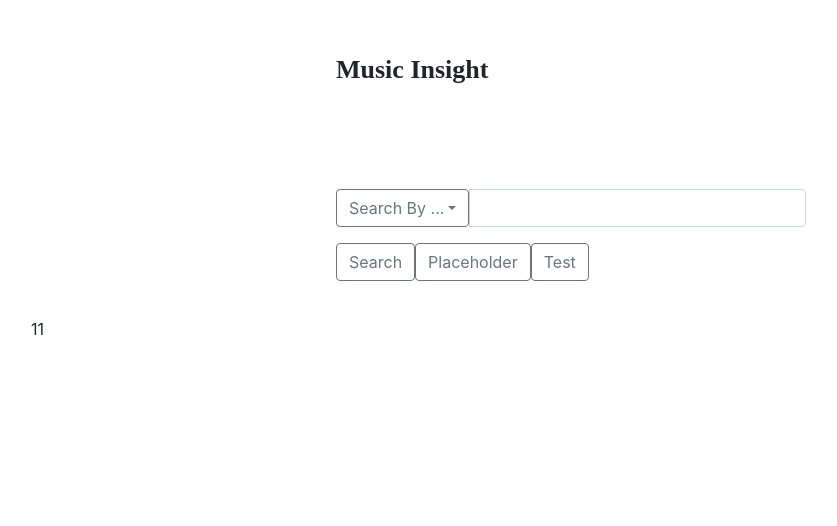
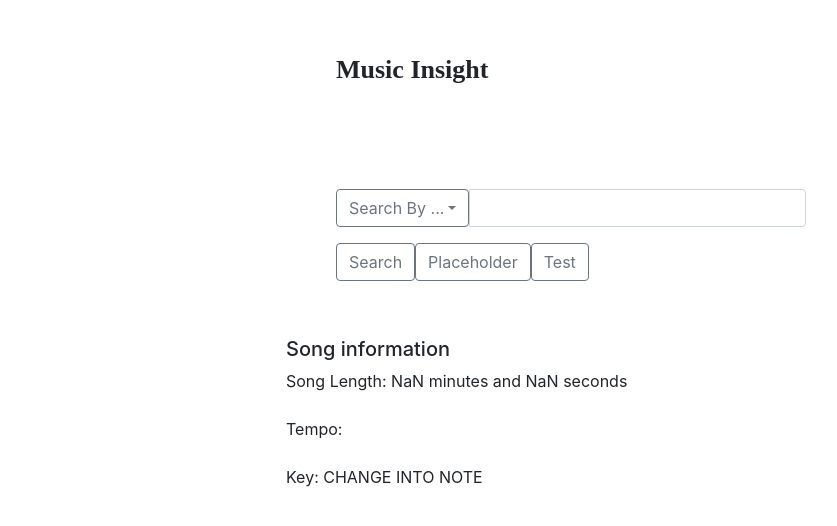
Before and after one commit to gkdlswm5/Music-Insight, a React (Create React App) app in the folder client/: page / in a window 1280 px wide. Shown: the part 150-676 px from the top of the page, without its empty margins (69-906 px from the left). Built offline with nearby package versions, Linux system fonts and the light colour scheme.

Commit message:
info section improved

```diff
--- a/client/public/index.html
+++ b/client/public/index.html
@@ -30,6 +30,9 @@
   integrity="sha384-9aIt2nRpC12Uk9gS9baDl411NQApFmC26EwAOH8WgZl5MYYxFfc+NcPb1dKGj7Sk"
   crossorigin="anonymous"
 />
+<!-- DJ3 CDN -->
+<script src="https://d3js.org/d3.v6.min.js"></script>
+
     <title>React App</title>
   </head>
   <body>
--- a/client/src/App.js
+++ b/client/src/App.js
@@ -21,10 +21,10 @@ function App() {
   //DATA
   const [displayData, setDisplayData] = useState([]);
   const [musicData, setMusicData] = useState([]);
+  const [segments, setSegments] = useState([]);
   const [bars, setBars] = useState([]);
   const [beats, setBeats] = useState([]);
   const [sections, setSections] = useState([]);
-  const [segments, setSegments] = useState([]);
   const [track, setTrack] = useState([]);
 
   //sets searchinput value as the hook
@@ -49,11 +49,12 @@ function App() {
   const placeholder = () => {
     API.token().then(() => {
       API.songAnalysis("42nkVBjWYVhiijbof5zySm").then((data) => {
-        // console.log(data)
-        console.log(data);
+        // console.log(data);
+        // console.log(data.data.body.segments);
         setTrack(data.data.body.track);
         setMusicData(data);
-        // console.log(data.data.body.track);
+        setSegments(data.data.body.segments);
+        setSections(data.data.body.sections);
       });
     });
     console.log("Analysis path");
@@ -63,9 +64,8 @@ function App() {
     API.token().then((data) => {
       console.log(data);
       API.test().then((data) => {
-        console.log(data);
+        // console.log(data);
         let cleansedData = data.data.body.items;
-        console.log(cleansedData);
         setDisplayData(cleansedData);
       });
     });
@@ -81,7 +81,12 @@ function App() {
         test={test}
       />
       <Data displayData={displayData} track={track} />
-      <Info musicData={musicData} track={track} />
+      <Info
+        musicData={musicData}
+        track={track}
+        segments={segments}
+        sections={sections}
+      />
     </div>
   );
 }
--- a/client/src/components/Info.js
+++ b/client/src/components/Info.js
@@ -1,10 +1,29 @@
-import React from "react";
+import React, { useState, useEffect } from "react";
 import { Container } from "react-bootstrap";
 
-function Info({ musicData, track }) {
+function Info({ musicData, track, segments, sections }) {
   console.log(musicData);
+  console.log(segments);
+  console.log(sections);
+  console.log(track);
 
-  var bars = [];
+  const toMinute = (time) => {
+    var minutes = Math.floor(time / 60);
+    var seconds = Math.floor(time - minutes * 60);
+
+    return `${minutes} minutes and ${seconds} seconds`;
+  };
+
+  var timeConvert = toMinute(track.duration);
+
+  // console.log(musicData.data.body);
+  // console.log(musicData.data.body.segments);
+
+  segments.forEach((element, index, array) => {
+    // console.log(element.x);
+    // console.log(index);
+    // console.log(array);
+  });
 
   //INITIALIZING CHART
   //   var myBarChart = new Chart(ctx, {
@@ -15,8 +34,17 @@ function Info({ musicData, track }) {
 
   //   for (var propoert in musicData)
   return (
-    <Container>
-      <Container>11</Container>
+    <Container
+      style={{
+        paddingTop: "20px",
+        maxWidth: "600px",
+      }}>
+      <h5>Song information</h5>
+      <div>Song Length: {timeConvert}</div>
+      <br />
+      <div>Tempo: {track.tempo}</div>
+      <br />
+      <div>Key: CHANGE INTO NOTE {track.key}</div>
     </Container>
   );
 }
```
Also changed, not shown: client/src/components/Data.js (+12 -13 lines).
